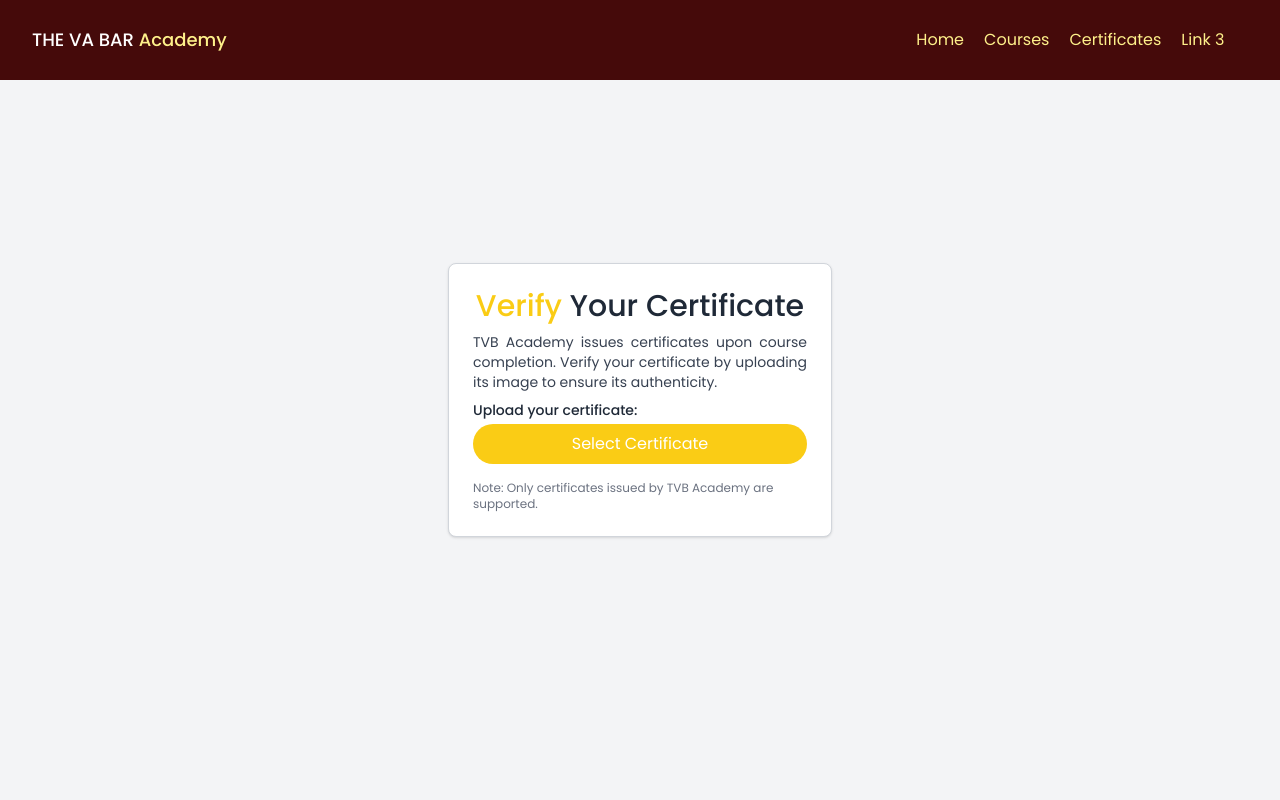
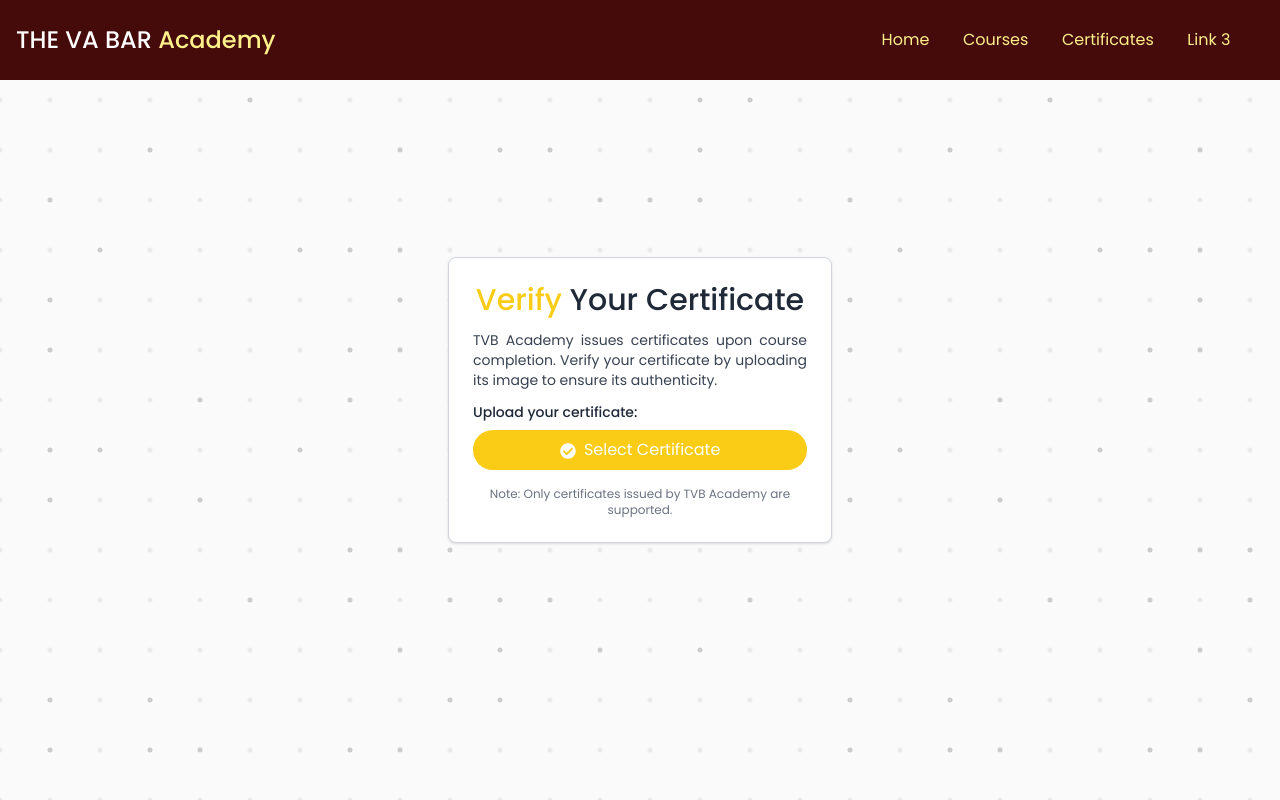
Before and after one commit to shijisan/THEVABAR, a Next.js app: page /certificates in a window 1280 px wide. Built offline with nearby package versions, Linux system fonts and the light colour scheme.

Commit message:
fixed UI a bit

```diff
--- a/app/admin/login/page.jsx
+++ b/app/admin/login/page.jsx
@@ -42,7 +42,7 @@ export default function AdminLoginPage() {
 
     return (
         <section className="flex items-center justify-center w-full min-h-screen">
-            <form onSubmit={handleSubmit} className="flex flex-col w-full max-w-sm gap-3 p-5 bg-white border rounded-lg border-red-950">
+            <form onSubmit={handleSubmit} className="flex flex-col w-full max-w-sm gap-3 p-5 bg-white border rounded-lg shadow-sm ">
                 <h2 className="text-2xl font-medium text-center">Admin Login</h2>
                 <div className="flex flex-col w-full">
                     <label htmlFor="email">Email:</label>
@@ -66,7 +66,7 @@ export default function AdminLoginPage() {
                         id="password"
                         value={password}
                         onChange={(e) => setPassword(e.target.value)}
-                        placeholder="&bull;&bull;&bull;&bull;&bull;&bull;&bull;&bull;"
+                        placeholder="********"
                         required
                     />
                 </div>
--- a/app/api/courses/[id]/route.js
+++ b/app/api/courses/[id]/route.js
@@ -1,7 +1,7 @@
 import prisma from '@/lib/prisma';
 
 export async function GET(request, { params }) {
-  const { id } = params;
+  const { id } = await params;
 
   try {
     if (id) {
--- a/app/certificates/page.jsx
+++ b/app/certificates/page.jsx
@@ -1,4 +1,6 @@
 "use client";
+
+import { FaCheckCircle } from "react-icons/fa";
 
 import { useState } from "react";
 
@@ -29,8 +31,8 @@ export default function Certificates() {
 
 			if (response.ok) {
 				alert(data.message || "Certificate verified successfully!");
-        console.log("QR Code Data:", data.data); // Log QR Code data for debugging
-        setCertificateData(data.data); // Set the certificate data to state
+				console.log("QR Code Data:", data.data);
+				setCertificateData(data.data);
 			} else {
 				alert(data.error || "Certificate verification failed.");
 			}
@@ -43,26 +45,32 @@ export default function Certificates() {
 	};
 
 	return (
-    <main className="flex items-center justify-center w-full min-h-screen bg-gray-100">
+		<main className="flex items-center justify-center w-full min-h-screen">
 			<div className="max-w-6xl">
 				<form
 					className="w-full max-w-sm p-6 text-gray-800 bg-white border border-gray-300 rounded-lg shadow"
 					onSubmit={(e) => e.preventDefault()}
 				>
-          <h1 className="mb-2 text-3xl font-medium text-center">
+					<h1 className="mb-3 text-3xl font-medium text-center">
 						<span className="text-yellow-400">Verify</span> Your Certificate
 					</h1>
-          <p className="mb-2 text-sm text-justify text-gray-700">
+					<p className="mb-3 text-sm text-justify text-gray-700">
 						TVB Academy issues certificates upon course completion. Verify your
 						certificate by uploading its image to ensure its authenticity.
 					</p>
 					<div className="relative mb-4">
-            <p className="mb-1 text-sm font-medium">Upload your certificate:</p>
+						<p className="mb-2 text-sm font-medium">Upload your certificate:</p>
 						<label
 							htmlFor="certificate"
-              className="block px-4 py-2 text-center text-white bg-yellow-400 rounded-full cursor-pointer hover:bg-yellow-500"
+							className={`block px-4 py-2 text-center text-white bg-yellow-400 rounded-full cursor-pointer ${loading ? "cursor-wait bg-yellow-300" : "hover:bg-yellow-500"
+								}`}
 						>
-              {loading ? "Verifying..." : "Select Certificate"}
+
+							{loading ? "Verifying..." :
+								<>
+									<FaCheckCircle className="inline-flex me-1" /> Select Certificate
+								</>
+							}
 						</label>
 						<input
 							type="file"
@@ -74,7 +82,7 @@ export default function Certificates() {
 							disabled={loading}
 						/>
 					</div>
-          <p className="text-xs text-gray-500">
+					<p className="text-xs text-center text-gray-500">
 						Note: Only certificates issued by TVB Academy are supported.
 					</p>
 				</form>
--- a/app/courses/page.jsx
+++ b/app/courses/page.jsx
@@ -2,6 +2,7 @@
 
 import { useEffect, useState } from "react";
 import { useRouter } from "next/navigation";
+import LoadingPage from "@/components/LoadingPage";
 
 export default function CoursesPage() {
 	const [courses, setCourses] = useState([]);
@@ -29,19 +30,22 @@ export default function CoursesPage() {
 	};
 
 	return (
-		<div className="container p-4 mx-auto">
-			<h1 className="mb-6 text-3xl font-bold text-center">Available Courses</h1>
+		<main className="pt-[10vh]">
+			<h1 className="my-6 text-3xl font-semibold text-center">Available Courses</h1>
 			{courses.length === 0 ? (
-				<p>Loading courses...</p>
+				<LoadingPage/>
 			) : (
-				<div className="grid gap-4 sm:grid-cols-2 lg:grid-cols-3">
+				<div className="grid gap-4 p-4 sm:grid-cols-2 lg:grid-cols-4">
 					{courses.map((course) => (
-						<div key={course.id} className="p-4 bg-white border rounded-lg shadow-lg">
-							<h2 className="text-xl font-semibold">{course.name}</h2>
-							<p>Price: {course.price}</p>
+						<div key={course.id} className="flex flex-col h-full p-4 bg-white border rounded-lg shadow">
+							<div className="flex-grow">
+								<h2 className="text-xl font-semibold">{course.name}</h2>
+								<p className="mb-2 text-sm">Price: &#8369;{course.price}</p>
+								<p className="text-sm">{course.description}</p>
+							</div>
 							<button
 								onClick={() => handleApply(course.id)}
-								className="p-2 mt-4 text-white bg-blue-500 rounded hover:bg-blue-600"
+								className="p-2 mt-4 text-white bg-blue-500 rounded justify-self-end hover:bg-blue-600"
 							>
 								Apply for this Course
 							</button>
@@ -49,6 +53,6 @@ export default function CoursesPage() {
 					))}
 				</div>
 			)}
-		</div>
+		</main>
 	);
 }
--- a/app/globals.css
+++ b/app/globals.css
@@ -2,14 +2,9 @@
 @tailwind components;
 @tailwind utilities;
 
-:root {
-  --background: #fafafa;
-  --foreground: #171717;
-}
-
 body {
-  color: var(--foreground);
-  background: url("../public/bg-grid.svg");
+  color: black;
+  background-image: url("../public/bg-grid.svg");
   font-family: poppins ,Arial, Helvetica, sans-serif;
 }
 
@@ -29,3 +24,11 @@ body {
 .swiper-button-prev, .swiper-button-next{
   color: #fef2f2!important;
 }
+
+@layer components{
+
+  body{
+    @apply bg-neutral-50
+  }
+
+}
--- a/components/LoadingPage.jsx
+++ b/components/LoadingPage.jsx
@@ -3,7 +3,7 @@ export default function LoadingPage() {
     <>
         <section className="fixed items-center justify-center w-full min-h-screen">
             <div className="fixed inset-0 z-50 flex items-center justify-center bg-white">
-                <div className="w-12 h-12 border-t-4 border-yellow-200 border-solid rounded-full animate-spin"></div>
+                <div className="w-12 h-12 border-t-4 border-r-4 border-yellow-200 border-solid rounded-full animate-spin"></div>
             </div>
         </section>
     </>
--- a/components/NavBar.jsx
+++ b/components/NavBar.jsx
@@ -27,18 +27,18 @@ export default function NavBar() {
   return (
     <nav
       ref={navRef}
-      className="h-[10vh] fixed top-0 left-0 w-full z-30 flex items-center transition-all bg-red-950 text-yellow-200"
+      className="h-[10vh] fixed top-0 left-0 w-full z-30 flex items-center transition-all bg-red-950 text-yellow- px-4"
     >
-      <div className="flex items-center justify-between w-full px-4 lg:px-8">
+      <div className="flex items-center justify-between w-full">
         {/* Logo */}
-        <h2 className="text-lg font-medium text-white lg:w-1/2">
+        <h2 className="text-lg font-medium text-white md:text-2xl">
           THE VA BAR <span className="text-yellow-200">Academy</span>
         </h2>
 
         {/* Mobile Menu Button */}
         <button
           onClick={toggleMenu}
-          className="p-2 text-yellow-200 lg:hidden focus:outline-none"
+          className="p-2 text-yellow-200 md:hidden focus:outline-none"
         >
           <FontAwesomeIcon ref={expandIconRef} icon={faBars} className={`${isMenuOpen ? "hidden" : ""} h-6`} />
           <FontAwesomeIcon ref={closeIconRef} icon={faXmark} className={`${isMenuOpen ? "" : "hidden"} h-6`} />
@@ -48,12 +48,12 @@ export default function NavBar() {
       {/* Navigation Links */}
       <ul
         ref={navListRef}
-        className="hidden lg:flex lg:flex-row flex-col justify-center items-center lg:space-x-5 lg:w-1/2 bg-yellow-200 lg:bg-transparent text-red-950 lg:text-yellow-200 absolute lg:relative lg:h-auto h-[90vh] lg:top-0 top-[10vh] left-0 w-full"
+        className="hidden md:flex md:flex-row flex-col justify-evenly items-center md:w-1/2 bg-yellow-200 md:bg-transparent text-red-950 md:text-yellow-200 absolute md:relative md:h-auto h-[90vh] md:top-0 top-[10vh] left-0 w-full"
       >
-        <li className="py-2 lg:py-0"><a href="/">Home</a></li>
-        <li className="py-2 lg:py-0"><a href="/courses">Courses</a></li>
-        <li className="py-2 lg:py-0"><a href="/certificates">Certificates</a></li>
-        <li className="py-2 lg:py-0"><a href="/">Link 3</a></li>
+        <li className=""><a href="/">Home</a></li>
+        <li className=""><a href="/courses">Courses</a></li>
+        <li className=""><a href="/certificates">Certificates</a></li>
+        <li className=""><a href="/">Link 3</a></li>
       </ul>
     </nav>
   );
--- a/package.json
+++ b/package.json
@@ -31,6 +31,7 @@
     "qrcode": "^1.5.4",
     "react": "^18.2.0",
     "react-dom": "^18.2.0",
+    "react-icons": "^5.4.0",
     "streamifier": "^0.1.1",
     "swiper": "^11.1.14",
     "uuid": "^11.0.5"
```
Also changed, not shown: app/course-application/page.jsx (+15 -11 lines), 1 other file (tests, documents, lock files or other folders). Lines whose indentation alone changed are shown as unchanged.
